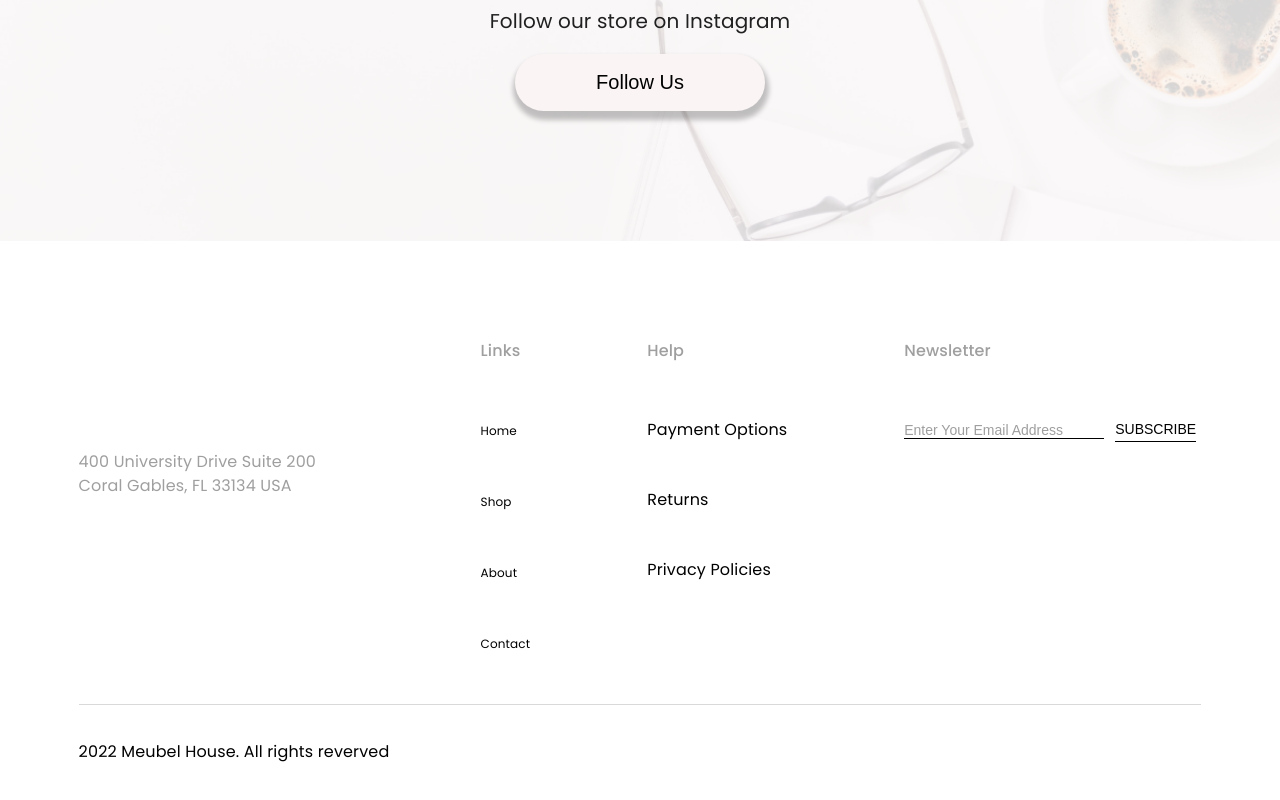
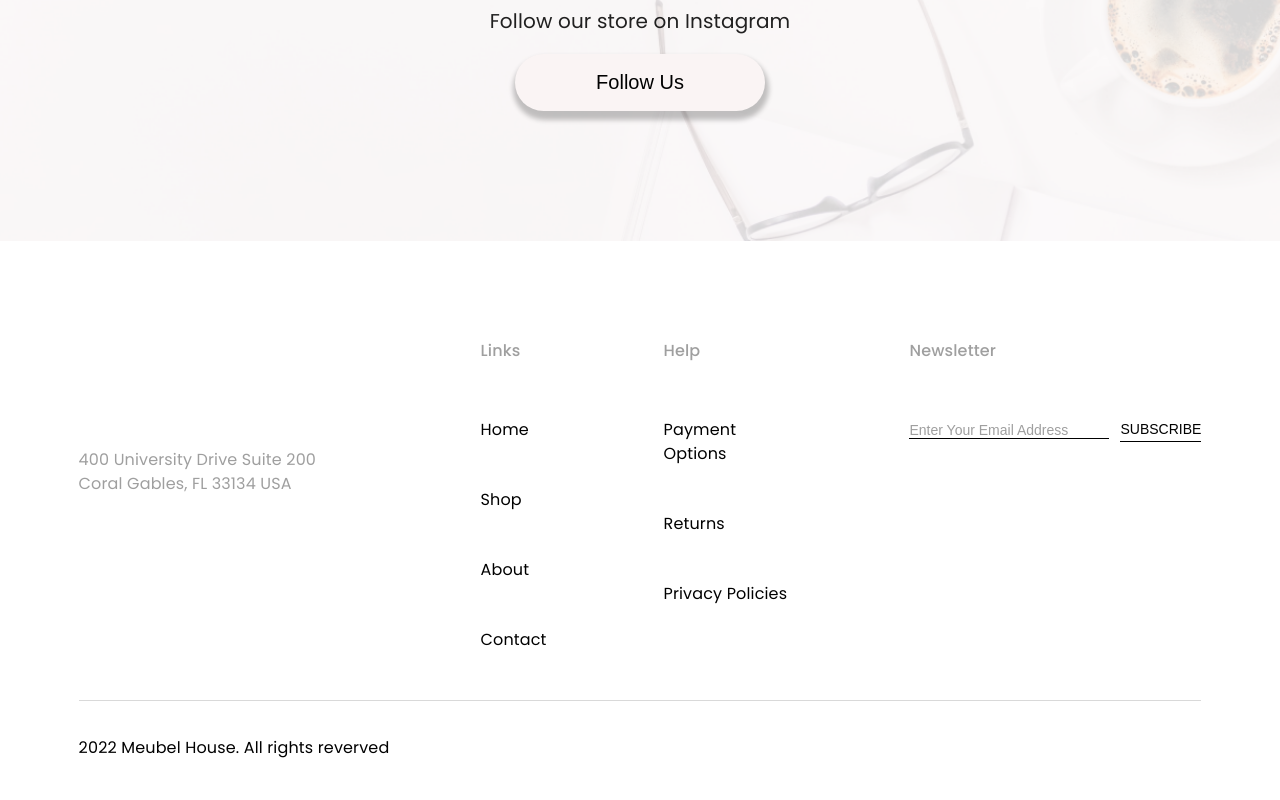
Before and after one commit to Arisheila/E-comerce, a React (Vite) app: page / in a window 1280 px wide. Shown: the part 4003-4803 px from the top of the page. Built offline with nearby package versions, Linux system fonts and the light colour scheme.

Commit message:
adjusted fontSize on footer

```diff
--- a/src/components/Footer/Footer.jsx
+++ b/src/components/Footer/Footer.jsx
@@ -11,10 +11,10 @@ const Footer = () => {
         <div>
           <h6>Links</h6>
           <nav>
-           <li> <Link to='/'>Home</Link>  </li>
-           <li><Link to='/shop'>Shop</Link> </li>
-            <li> <Link to='/about'>About</Link> </li>
-           <li>  <Link to='/contact'>Contact</Link> </li>
+           <li> <Link to='/' style={{fontSize:"16px"}}>Home</Link>  </li>
+           <li><Link to='/shop' style={{fontSize:"16px"}}>Shop</Link> </li>
+            <li> <Link to='/about' style={{fontSize:"16px"}}>About</Link> </li>
+           <li> <Link to='/contact' style={{fontSize:"16px"}}>Contact</Link></li>
           </nav>
         </div>
         <div>
```
